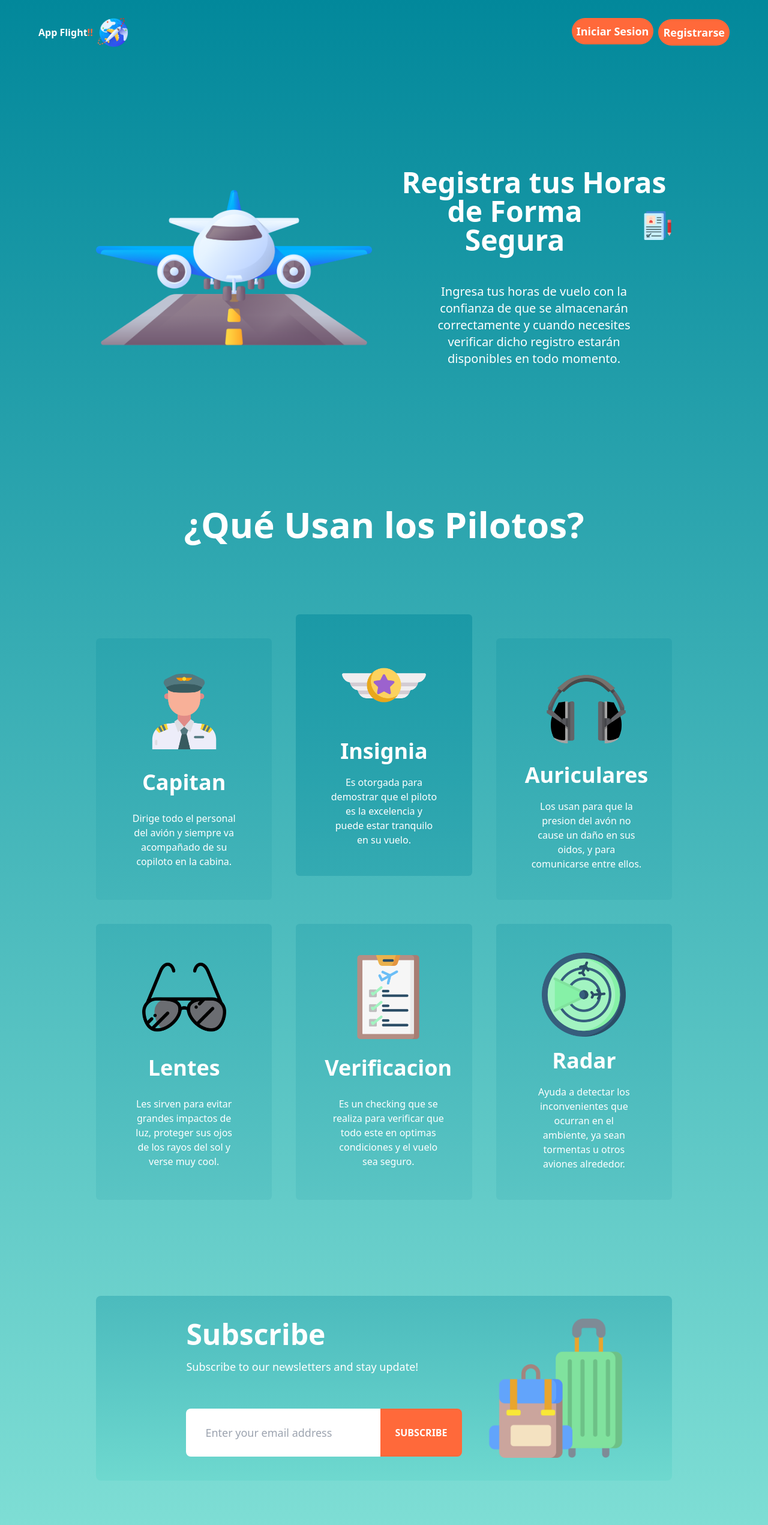
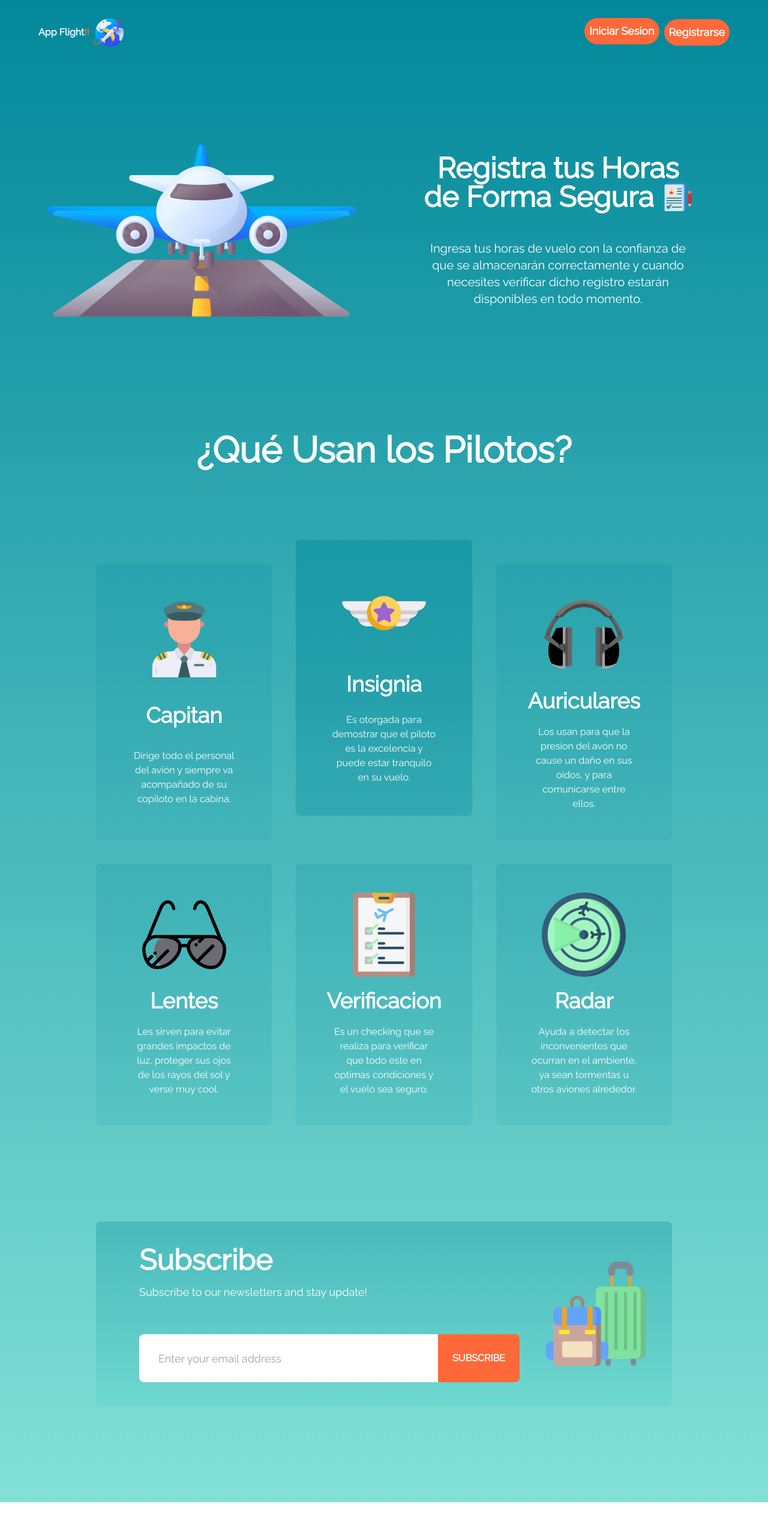
Before and after one commit to ANAISA123/FlightApp, an Angular app: page / in a window 1280 px wide. Shown: the top 2542 px of the page at 60% size. After the commit the page ends 2504 px from the top, so only its background shows below. Built offline with nearby package versions, Linux system fonts and the light colour scheme.

Commit message:
Add font-family Raleway

```diff
--- a/src/app/components/home/flight-hours/flight-hours.component.html
+++ b/src/app/components/home/flight-hours/flight-hours.component.html
@@ -1,13 +1,13 @@
 
-<div  class="grid lg:grid-flow-col grid-cols-1 lg:grid-cols-2 lg:gap-10 items-center py-32 px-40">
+<div  class="grid lg:grid-flow-col grid-cols-1 lg:grid-cols-2 lg:gap-10 items-center py-10 px-20 w-full">
     <div class="mb:p-10">
         <img [src]="'assets/img-flight/landing.png'" >
     </div>
-    <div class="text-center flex flex-col items-center">
-        <h2 class="text-5xl  font-bold text-white">Registra tus Horas </h2>
-        <div class="flex items-center  ">
-            <h2 class="text-5xl font-bold text-white ">de Forma Segura</h2>
-            <img  [src]="'../assets/img-flight/registro.png'" class=" pl-4 w-16 " >
+    <div class="text-center flex flex-col items-center text-center">
+        <h2 class="text-5xl font-bold text-white">Registra tus Horas </h2>
+        <div class="flex items-center text-center">
+            <h2 class="text-5xl font-bold text-white">de Forma Segura</h2>
+            <img  [src]="'../assets/img-flight/registro.png'" class=" pl-4 w-16 hidden lg:flex" >
         </div>
     <p class="mt-8 md:mt-12 text-white text-lg md:text-xl text-align-center w-full md:w-[80%]">Ingresa tus horas de vuelo con la confianza de que
         se almacenarán correctamente y cuando necesites verificar dicho registro estarán disponibles en todo momento.</p>
--- a/src/app/components/home/subscribe/subscribe.component.html
+++ b/src/app/components/home/subscribe/subscribe.component.html
@@ -1,7 +1,7 @@
 <div class="py-40 px-4 lg:px-40">
-<section class="bg-gradient-to-b from-primary-200/30 to-primary-100/10 rounded-lg pl-8 pr-10s flex justify-center items-center">
-        <div class="p-4 lg:p-10">
-            <h2 class="text-5xl font-bold text-white mb-4">Subscribe</h2>
+<section class="bg-gradient-to-b from-primary-200/30 to-primary-100/10 rounded-lg pl-8 pr-10 flex justify-center items-center">
+        <div class="p-4 lg:p-10 w-full ">
+            <h2 class="text-5xl font-bold text-white mb-4 ">Subscribe</h2>
             <p class="lg:text-lg text-white">Subscribe to our newsletters and stay update!</p>
             <form action="#" class="mt-14 flex-col">
                 <div class="h-20 w-full flex items-center">
--- a/src/styles.css
+++ b/src/styles.css
@@ -1,4 +1,8 @@
 /* You can add global styles to this file, and also import other style files */
+@import url('https://fonts.googleapis.com/css2?family=Raleway&display=swap');@import 'tailwindcss/base';
 @import 'tailwindcss/base';
 @import 'tailwindcss/components';
 @import 'tailwindcss/utilities';
+body, * {
+    @apply font-raleway !important;
+}
--- a/tailwind.config.js
+++ b/tailwind.config.js
@@ -4,6 +4,9 @@ module.exports = {
     "./src/**/*.{html,ts}",
  ],
   theme: {
+      fontFamily: {
+        'raleway': ['Raleway', 'sans-serif'],
+      },
     container:{
       center: true,
       padding: {
```
